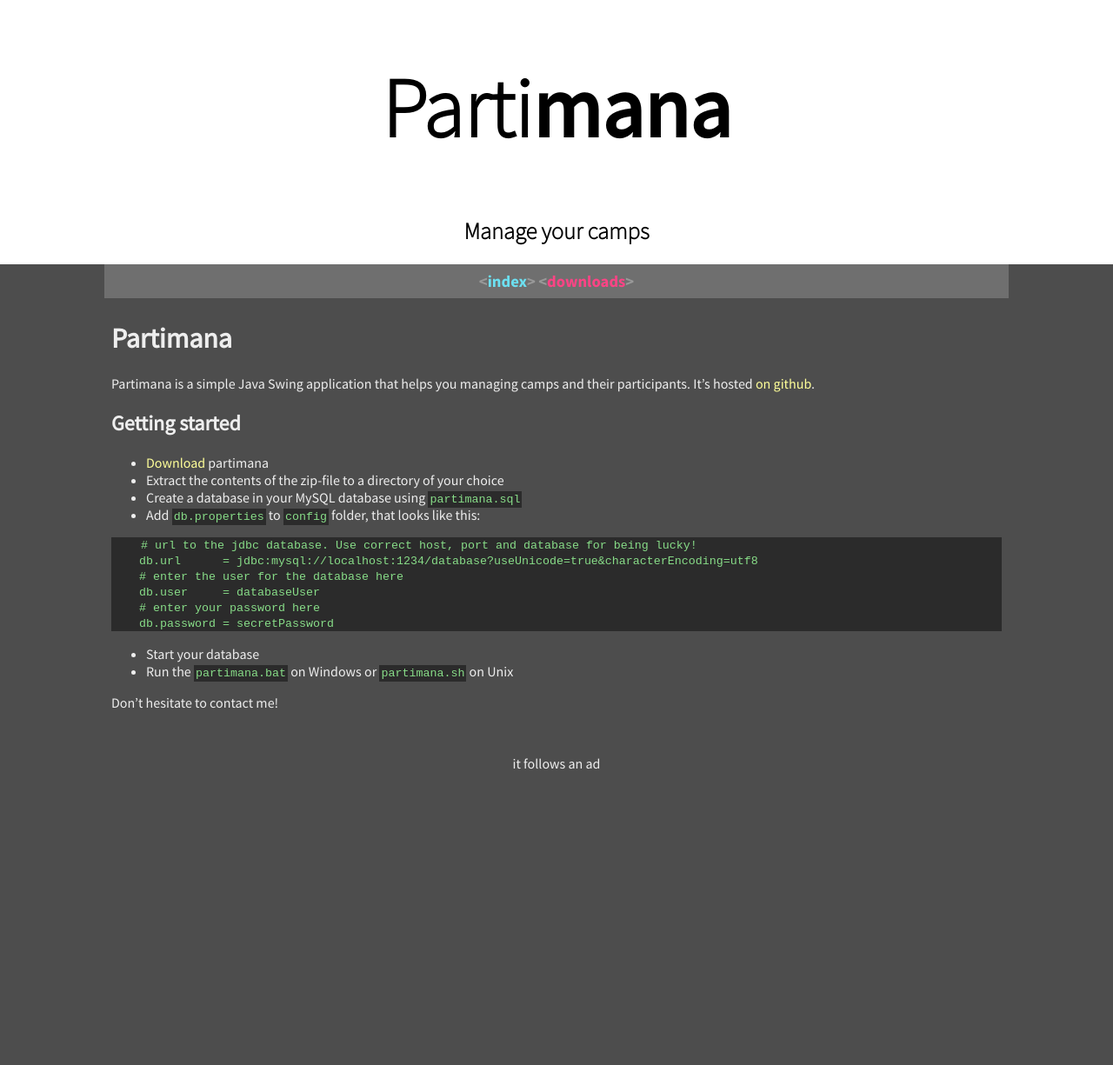
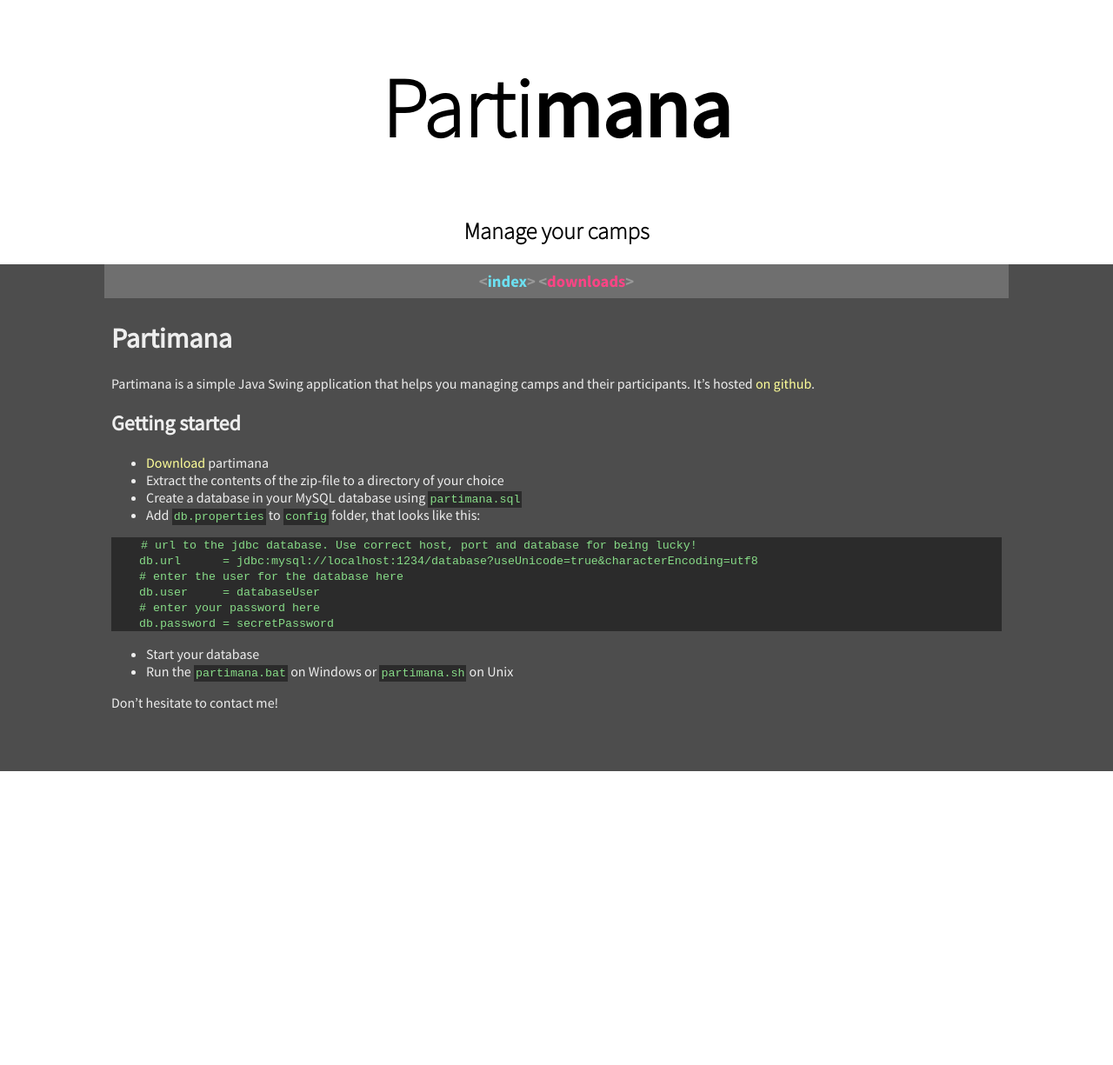
Before and after one commit to croesch/partimana, a Jekyll site: the page built from index.md, in a window 1280 px wide. Shown: the whole page at 87% size. Built offline with Jekyll 4.4.1, drawn with Linux system fonts in a browser that asks for light colours; after the commit the page ends 900 px from its top, so only the background shows below that.

Commit message:
Temporary disable ad.

```diff
--- a/_layouts/default.html
+++ b/_layouts/default.html
@@ -22,11 +22,11 @@
     </div>
     <div>
         {{ content }}
-        <div style="margin-top: 50px;margin-left: auto;margin-right: auto;text-align: center">
+        <!--        <div style="margin-top: 50px;margin-left: auto;margin-right: auto;text-align: center">
                     it follows an ad<br/>
                     <script async src="//pagead2.googlesyndication.com/pagead/js/adsbygoogle.js"></script>
                     <!-- partimana - github.io -->
-            <ins class="adsbygoogle"
+        <!--            <ins class="adsbygoogle"
                          style="display:inline-block;width:336px;height:280px"
                          data-ad-client="ca-pub-6867036041575568"
                          data-ad-slot="6717329482"></ins>
@@ -35,7 +35,7 @@
 
 
                     </script>
-        </div>
+                </div>-->
     </div>
 </main>
 </body>
```
Lines whose indentation alone changed are shown as unchanged.
